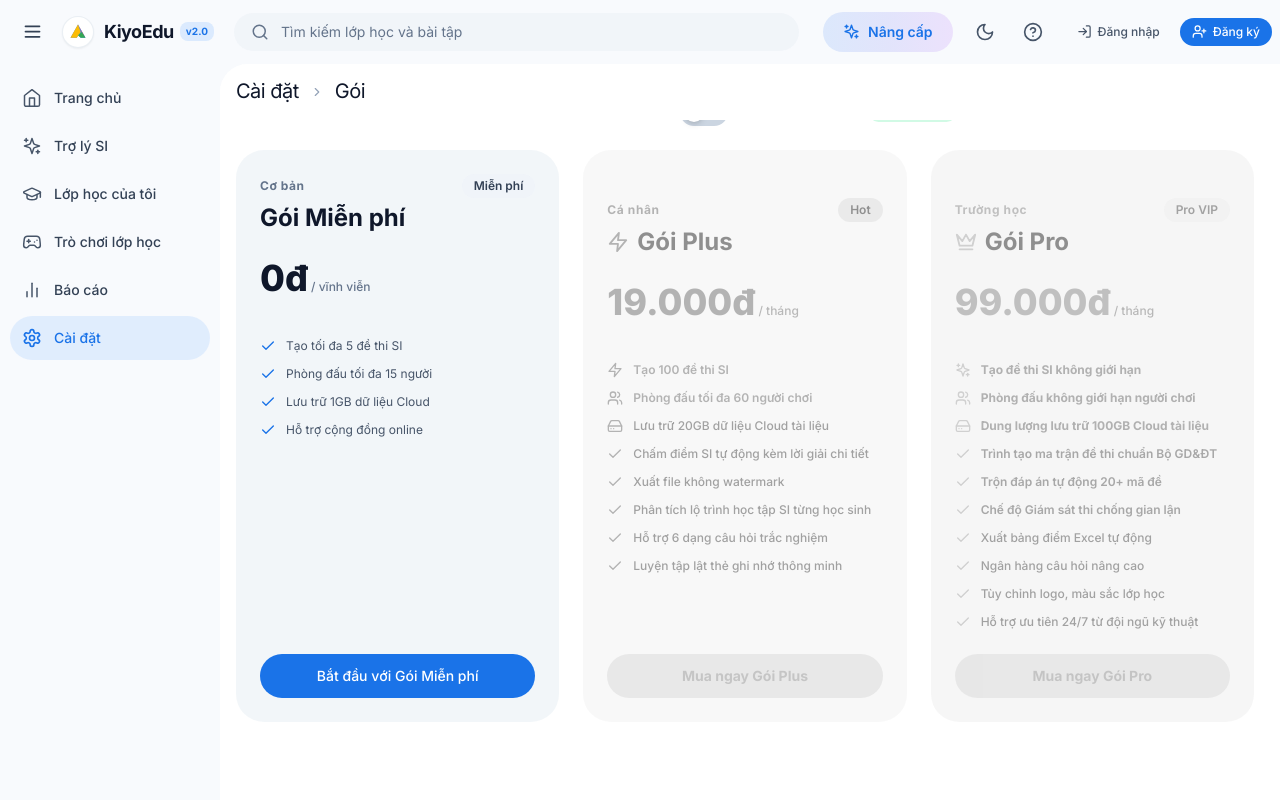
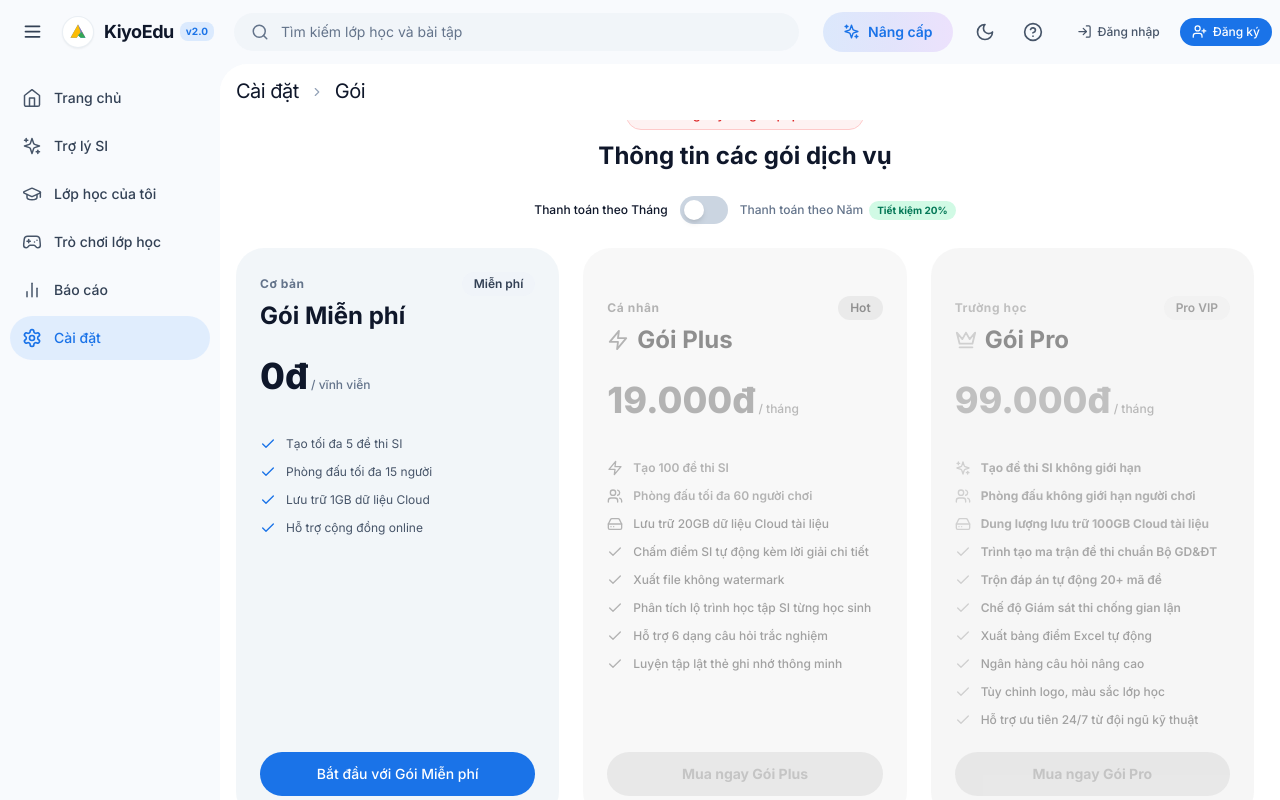
Before and after one commit to nguyenede/edu, a Next.js app in the folder web-hoc-tap/frontend/: page /app/settings/plans in a window 1280 px wide. Built offline with nearby package versions, Linux system fonts and the light colour scheme.

Commit message:
fix(plans): prevent badge clipping on scroll with generous padding and offset

```diff
--- a/web-hoc-tap/frontend/src/app/app/settings/plans/page.tsx
+++ b/web-hoc-tap/frontend/src/app/app/settings/plans/page.tsx
@@ -50,19 +50,22 @@ export default function PlansPage() {
       }
     }
 
-    // Tự động cuộn xuống dưới cùng của trang bảng giá / nâng cấp gói
-    const scrollToBottom = () => {
+    // Tự động cuộn xuống phần thông tin các gói dịch vụ mà không bị che mất tiêu đề
+    const scrollToPackage = () => {
+      const packageEl = document.getElementById('package');
       const viewport = document.getElementById('app-main-viewport');
-      if (viewport) {
-        viewport.scrollTo({ top: viewport.scrollHeight, behavior: 'smooth' });
+      if (packageEl && viewport) {
+        const targetScrollTop = Math.max(0, packageEl.offsetTop - 24);
+        viewport.scrollTo({ top: targetScrollTop, behavior: 'smooth' });
+      } else if (packageEl) {
+        packageEl.scrollIntoView({ behavior: 'smooth', block: 'start' });
       }
-      window.scrollTo({ top: document.body.scrollHeight, behavior: 'smooth' });
     };
 
     // Cuộn ngay và sau khi các thẻ thành phần được mount / tải ảnh xong
-    scrollToBottom();
-    const t1 = setTimeout(scrollToBottom, 150);
-    const t2 = setTimeout(scrollToBottom, 450);
+    scrollToPackage();
+    const t1 = setTimeout(scrollToPackage, 150);
+    const t2 = setTimeout(scrollToPackage, 450);
 
     return () => {
       clearTimeout(t1);
@@ -143,7 +146,7 @@ export default function PlansPage() {
         </div>
       )}
 
-      <div className="max-w-5xl mx-auto space-y-8 sm:space-y-10 pt-2 sm:pt-4 pb-16">
+      <div className="max-w-5xl mx-auto space-y-8 sm:space-y-10 pt-2 sm:pt-4 pb-32 sm:pb-48">
 
         {/* TOP SECTION: ỦNG HỘ NHÀ PHÁT TRIỂN & VIETQR CARD TO HƠN */}
         <section className="space-y-6">
@@ -223,9 +226,9 @@ export default function PlansPage() {
         </section>
 
         {/* BOTTOM SECTION: THÔNG TIN CÁC GÓI DỊCH VỤ */}
-        <section id="package" className="space-y-6 pt-10 md:pt-12 scroll-mt-4">
-          <div className="flex flex-col items-center justify-center gap-2">
-            <span className="inline-flex items-center px-3.5 py-1 bg-red-50 dark:bg-red-950/50 text-red-600 dark:text-red-400 border border-red-200 dark:border-red-900/60 rounded-full text-xs font-semibold shadow-2xs">
+        <section id="package" className="space-y-6 pt-12 md:pt-16 scroll-mt-20">
+          <div className="flex flex-col items-center justify-center gap-2.5 pt-3">
+            <span className="inline-flex items-center px-4 py-1.5 bg-red-50 dark:bg-red-950/50 text-red-600 dark:text-red-400 border border-red-200 dark:border-red-900/60 rounded-full text-xs font-semibold shadow-2xs">
               Tính năng này đang được phát triển
             </span>
             <h2 className="text-2xl font-bold text-slate-900 dark:text-slate-100 text-center">
```
